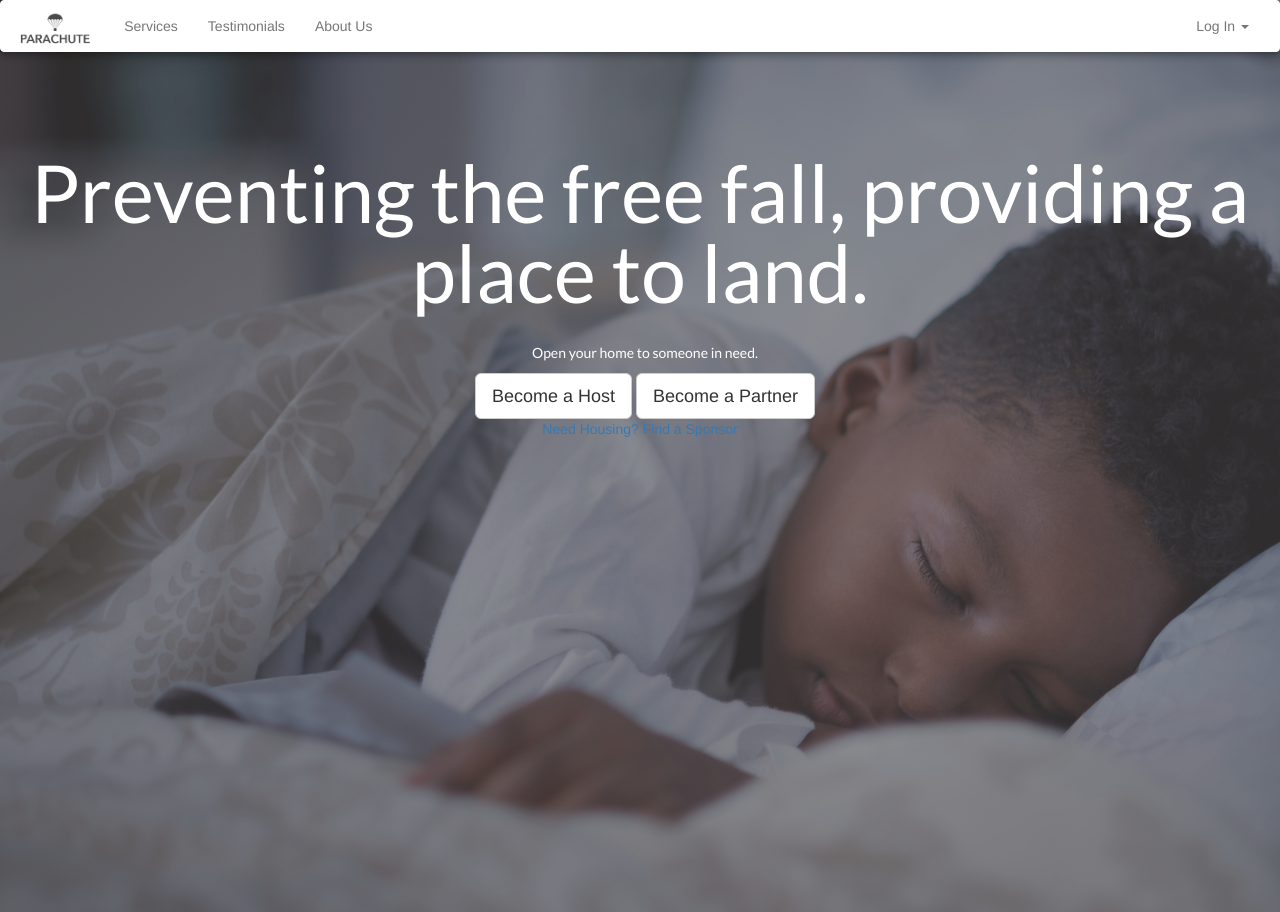
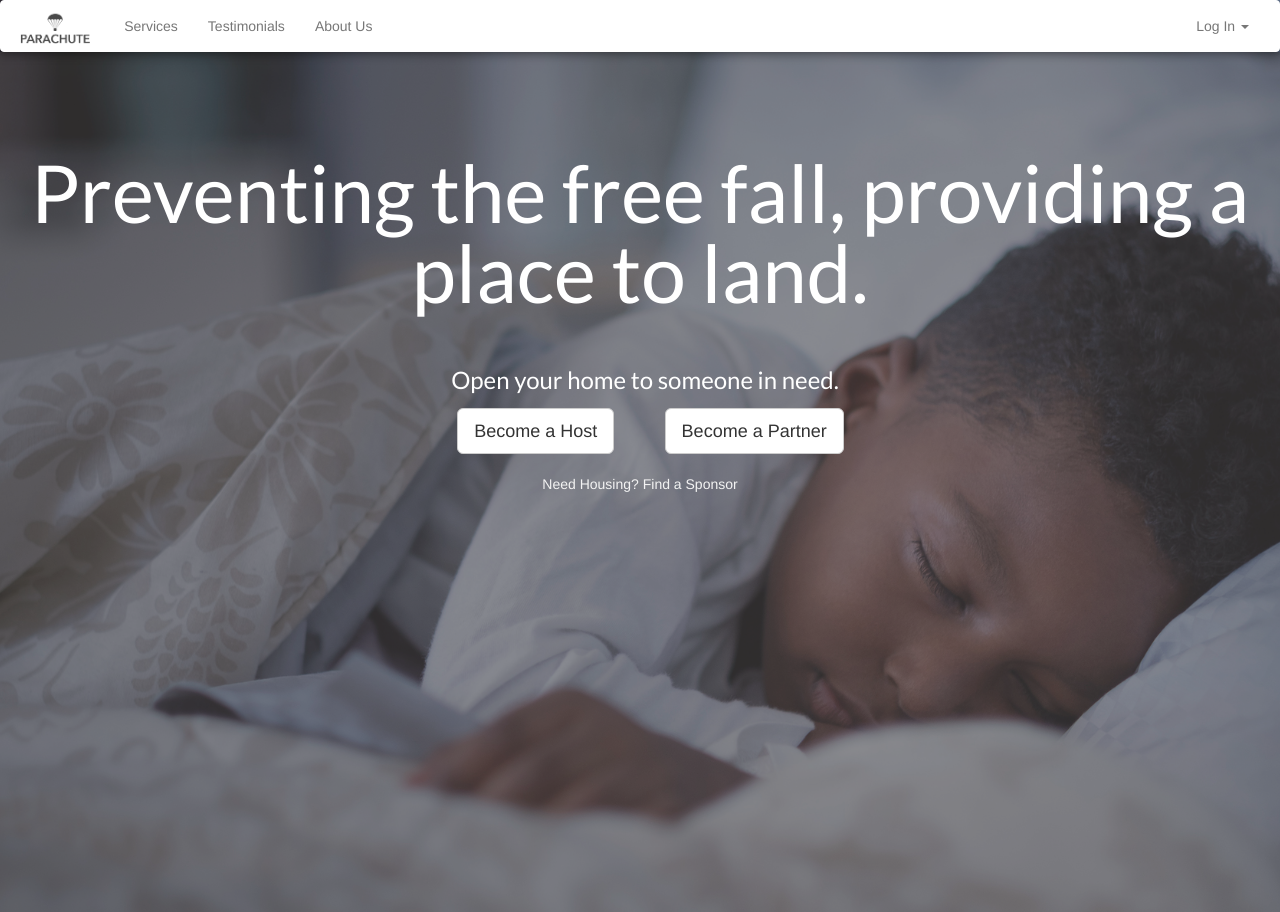
Before and after one commit to elizabethlarkinnelson/Hack_Homelessness_Hackerbots, a Flask app: page / in a window 1280 px wide. Run offline with Flask 2, Linux system fonts and the light colour scheme; some libraries are stand-ins or nearby versions; some web fonts are replaced.

Commit message:
fixed homepage format

```diff
--- a/static/css/styles.css
+++ b/static/css/styles.css
@@ -109,3 +109,6 @@ a.see-more-link:hover{
 .partner-welcome{
   text-align: center;
 }
+#find-sponsor-link{
+  color:#f3f3f3;
+}
--- a/templates/homepage.html
+++ b/templates/homepage.html
@@ -39,15 +39,19 @@
                         </div>
                         <div class="row">
                             <div class="col-sm-4">
-                                <p id="subheading">Open your home to someone in need.</p>
-
-                                <a href="/register_host"><button class="btn btn-default btn-lg" id="start-button">Become a Host</button></a>
-                                 <a href="/register_host"><button class="btn btn-default btn-lg" id="start-button">Become a Partner</button></a>
+                                <h3 id="subheading">Open your home to someone in need.</h3>
+                                <div class="row">
+                                    <div class="col-md-6">
+                                <a href="/register_host"><button class="btn btn-default btn-lg" id="start-button">Become a Host</button></a></div>
+                                    <div class="col-md-6">
+                                 <a href="/register_host"><button class="btn btn-default btn-lg" id="start-button">Become a Partner</button></a></div>
+                                </div>
 
                         	</div>
                         </div>
+                        <br>
                     <div class="row">
-                        <a href="/find_sponsor">Need Housing? Find a Sponsor</a>
+                        <a id="find-sponsor-link" href="/find_sponsor">Need Housing? Find a Sponsor</a>
                     </div>
 
                   </div>
```
